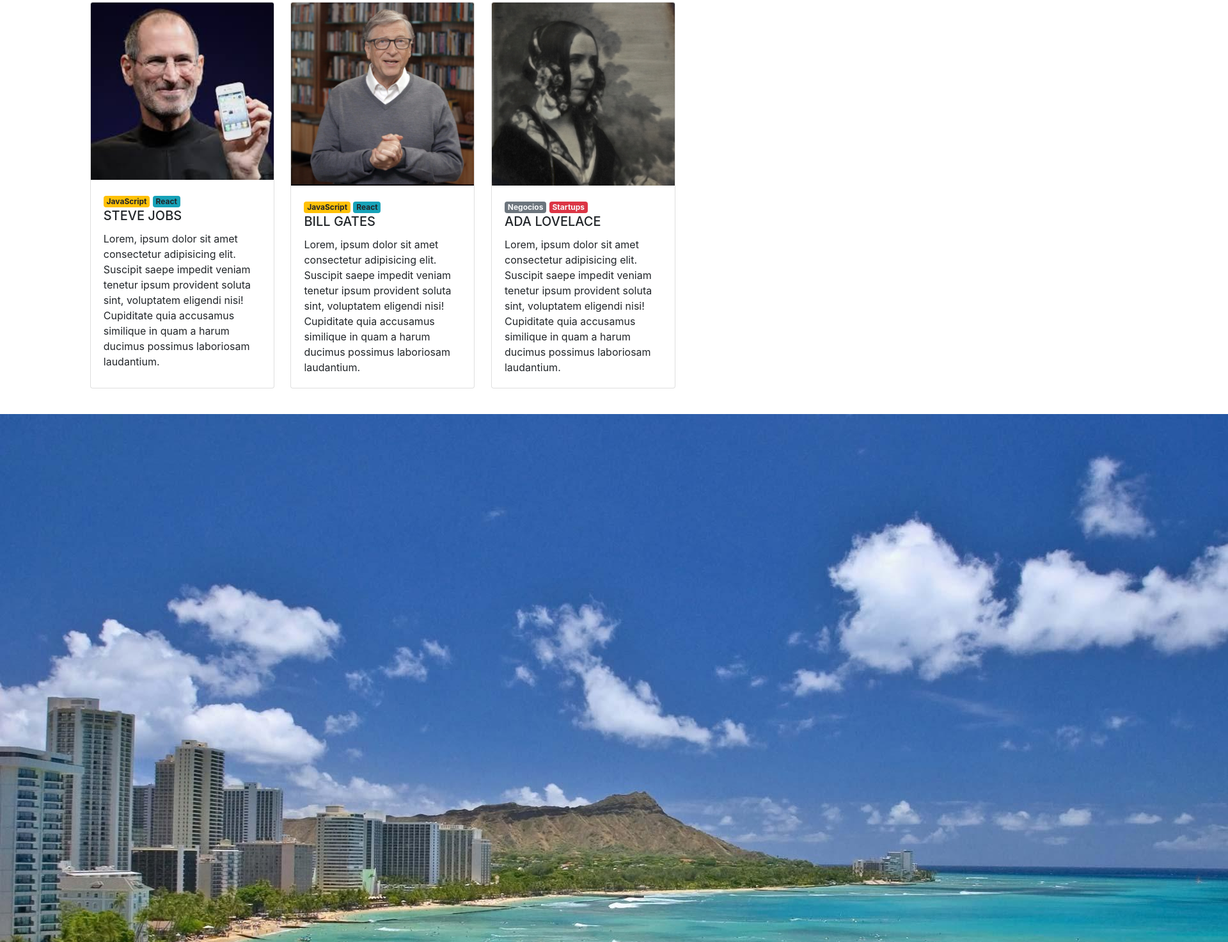
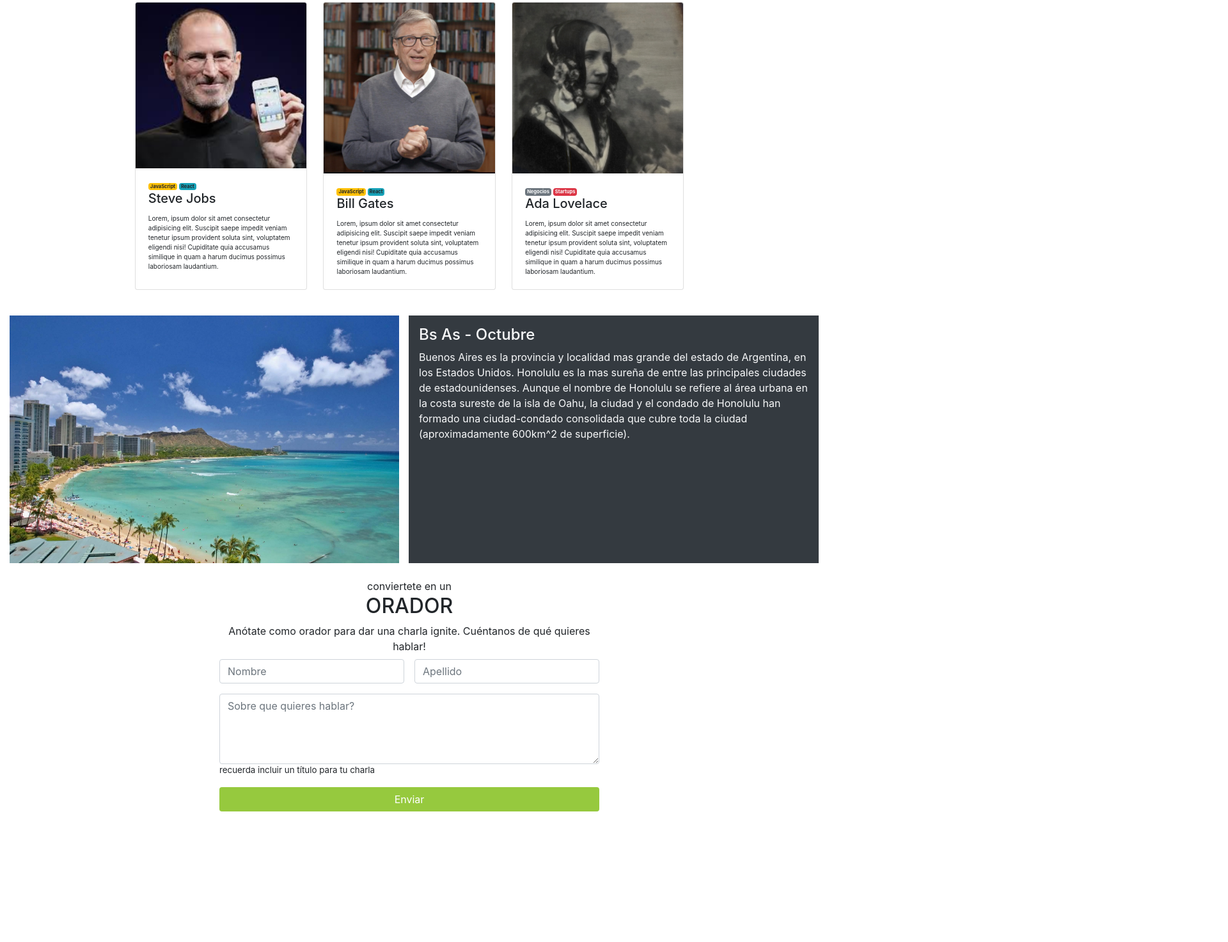
Before and after one commit to wal-k/CaC_TP_integrador_front, a plain HTML site: page index.html in a window 1280 px wide. Shown: the part 808-2280 px from the top of the page at 64% size, 1920 px wide, since content can reach past the window. After the commit the page ends 2108 px from the top, so only its background shows below. Drawn offline with nearby package versions, Linux system fonts and the light colour scheme.

Commit message:
+ inscripcion

```diff
--- a/CSS/octubre.css
+++ b/CSS/octubre.css
@@ -0,0 +1,4 @@
+#octubre{
+
+    background-color: #343a40;
+}
--- a/CSS/oradores.css
+++ b/CSS/oradores.css
@@ -1,6 +1,7 @@
 .card{
 
     width: 18rem;
+    font-size: x-small;
     text-align: left;
     margin: 1vw;
     margin-bottom: 5vh;
--- a/CSS/registro.css
+++ b/CSS/registro.css
@@ -0,0 +1,6 @@
+#btn-enviar{
+
+    background-color: #96c93e ;
+    color: white;
+
+}
--- a/index.html
+++ b/index.html
@@ -63,12 +63,12 @@
 
         <div class="row">
 
-            <div class="column w-100 text-center pt-2">
+            <div class="col w-100 text-center pt-2">
 
                 <p class="mb-0"> CONOCE A LOS</p>
                 <h2>ORADORES</h2>
 
-                <div class="container-fluid d-flex flex-row cards-container">
+                <div class="container d-flex cards-container w-100">
 
                     <div class="card">
 
@@ -80,7 +80,7 @@
                                 <span class="badge bg-info"> React</span>
                             </p>
 
-                            <h5 class="card-title"> STEVE JOBS</h5>
+                            <h5 class="card-title"> Steve Jobs</h5>
                              <p class="card-text">Lorem, ipsum dolor sit amet consectetur adipisicing elit. Suscipit saepe impedit veniam tenetur ipsum provident soluta sint, voluptatem eligendi nisi! Cupiditate quia accusamus similique in quam a harum ducimus possimus laboriosam laudantium.</p>
                         </div>
                     </div>
@@ -96,7 +96,7 @@
                                 <span class="badge bg-info"> React</span>
                             </p>
 
-                            <h5 class="card-title"> BILL GATES</h5>
+                            <h5 class="card-title"> Bill Gates</h5>
                              <p class="card-text">Lorem, ipsum dolor sit amet consectetur adipisicing elit. Suscipit saepe impedit veniam tenetur ipsum provident soluta sint, voluptatem eligendi nisi! Cupiditate quia accusamus similique in quam a harum ducimus possimus laboriosam laudantium.</p>
                         </div>
                     </div>
@@ -112,7 +112,7 @@
                                 <span class="badge bg-danger text-light">Startups</span>
                             </p>
 
-                            <h5 class="card-title">ADA LOVELACE</h5>
+                            <h5 class="card-title">Ada Lovelace</h5>
                              <p class="card-text">Lorem, ipsum dolor sit amet consectetur adipisicing elit. Suscipit saepe impedit veniam tenetur ipsum provident soluta sint, voluptatem eligendi nisi! Cupiditate quia accusamus similique in quam a harum ducimus possimus laboriosam laudantium.</p>
                         </div>
                     </div>
@@ -125,17 +125,56 @@
 
         <div class="row">
 
-            <div class="column w-50">
-                <img src="imgs/honolulu.jpg" alt="" id="playa">
+            <div class="col w-50">
+                <img class="img-fluid"  src="imgs/honolulu.jpg" alt="" id="playa">
             </div>
 
-            <div class="column w-50">
+            <div class="col w-50 p-3 text-light" id="octubre">
+
+                <h4>Bs As - Octubre</h4>
+                <p> Buenos Aires es la provincia y localidad mas grande del estado de Argentina, en los Estados Unidos. Honolulu es la mas sureña de entre las principales ciudades de estadounidenses. Aunque el nombre de Honolulu se refiere al área urbana en la costa sureste de la isla de Oahu, la ciudad y el condado de Honolulu han formado una ciudad-condado consolidada que cubre toda la ciudad (aproximadamente 600km^2 de superficie).</p>
 
             </div>
 
         </div>
 
-        <div class="row"> row 4 </div>
+        <div class="row">
+
+            <div class="col-3"></div>
+
+            <div class="col-6 text-center w-50">
+
+                <p class="mb-0 mt-4"> conviertete en un</p>
+                <h2>ORADOR</h2>
+                <p class="mb-0"> Anótate como orador para dar una charla ignite. Cuéntanos de qué quieres hablar!</p>
+
+                <form id="form-box">
+
+                    <div class="d-flex p-0">
+                        <input type="text" placeholder="Nombre" class="form-control w-50 m-2">
+                        <input type="text" placeholder="Apellido" class="form-control w-50 m-2">
+                    </div>
+
+
+                    <div class="container p-2">
+                        <textarea class="form-control m-0" id="" rows="4" placeholder="Sobre que quieres hablar?"></textarea>
+                        <p class="text-left" style="font-size: smaller;">recuerda incluir un título para tu charla</p>
+                        <BUtton class="btn w-100 mb-4" id="btn-enviar"> Enviar </BUtton>
+
+                    </div>
+
+
+
+                </form>
+
+
+
+
+            </div>
+
+            <div class="col-3"></div>
+
+        </div>
 
     </div>
 
```
